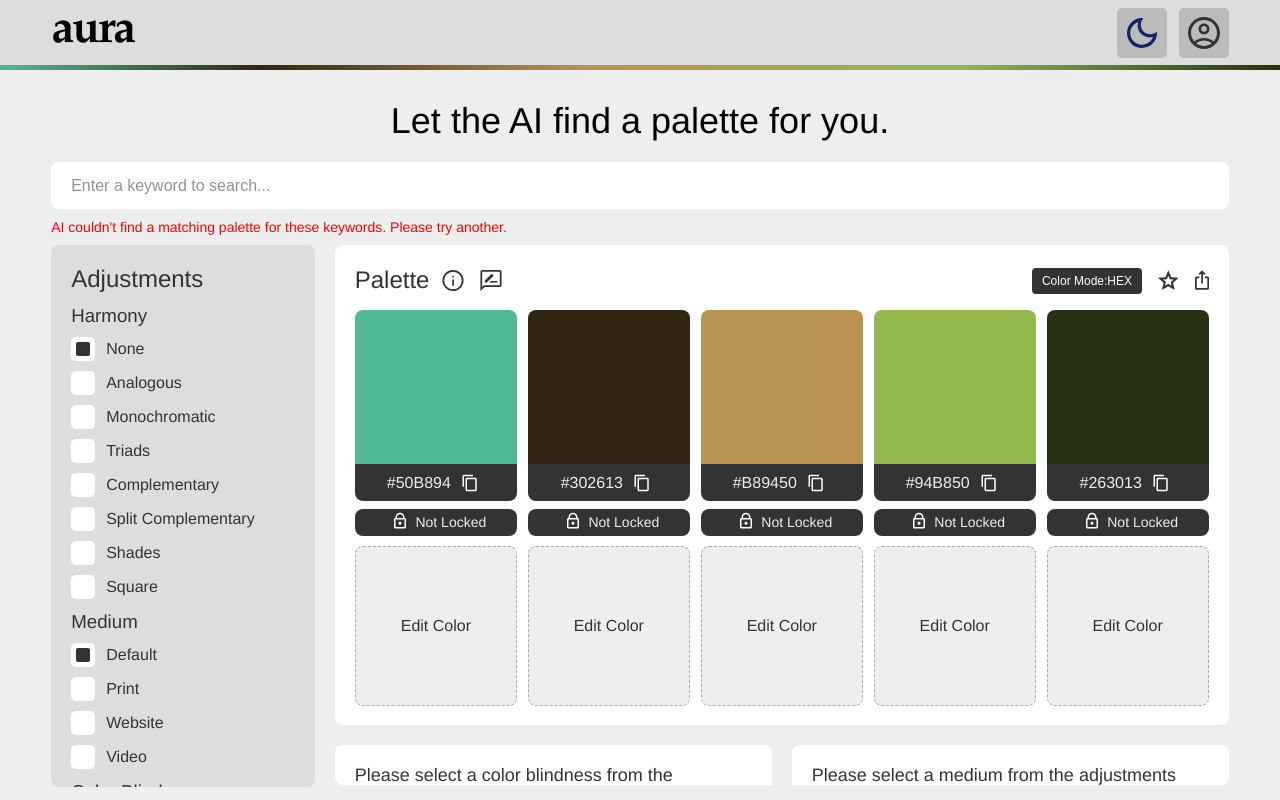
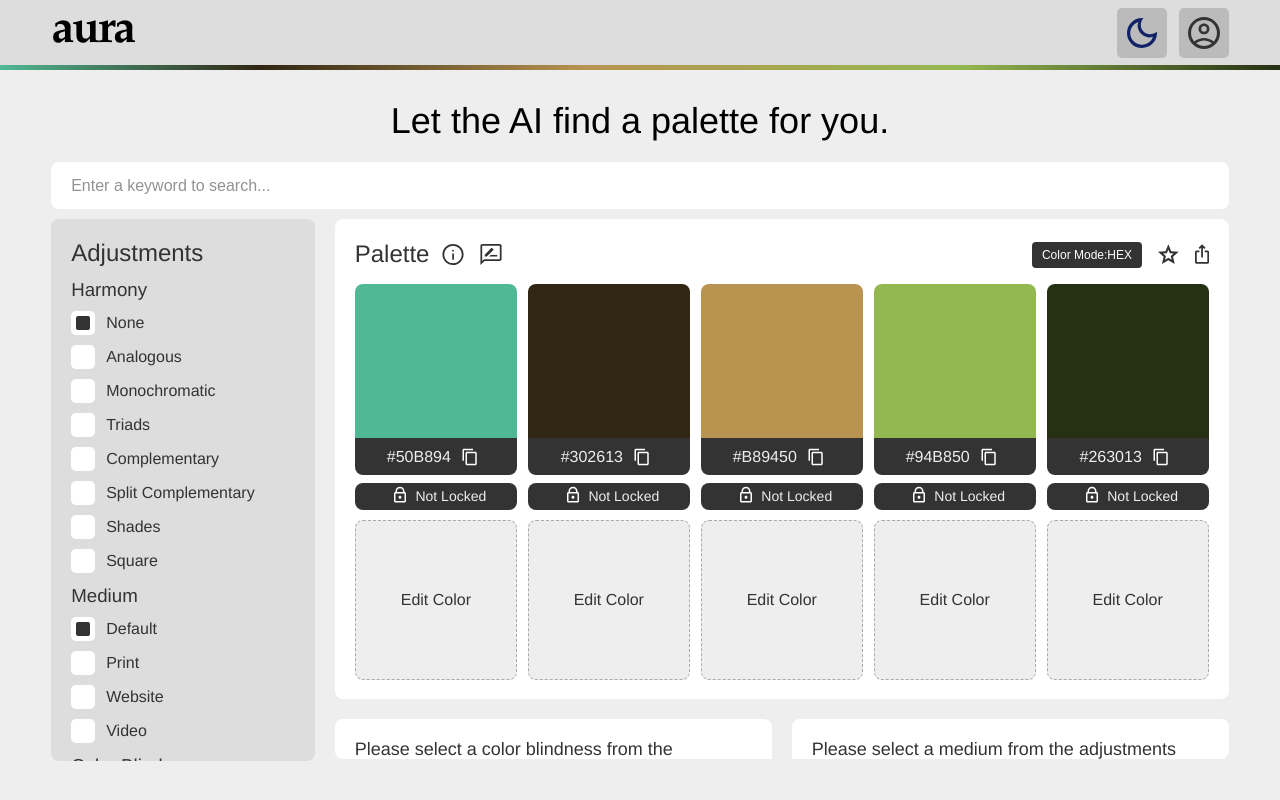
Before and after one commit to solomonNSI/AuraPalette, a React app in the folder aura-palette/: page / in a window 1280 px wide. Built offline with nearby package versions, Linux system fonts and the light colour scheme.

Commit message:
ERROR UI -2

```diff
--- a/aura-palette/src/Views/AppView/App.js
+++ b/aura-palette/src/Views/AppView/App.js
@@ -42,7 +42,7 @@ function App({ DarkMode, setIsDarkMode }) {
   const [colorBlindness, setColorBlindness] = useState("None");
   const [medium, setMedium] = useState("Default");
   const [adjustmentsEnabled, setAdjustmentsEnabled] = useState(false);
-  const[invalidQueryAlert, setInvalidQueryAlert] = useState(true);
+  const[invalidQueryAlert, setInvalidQueryAlert] = useState(false);
 
   function showAdjustments() {
     if(adjustmentsEnabled)
```
